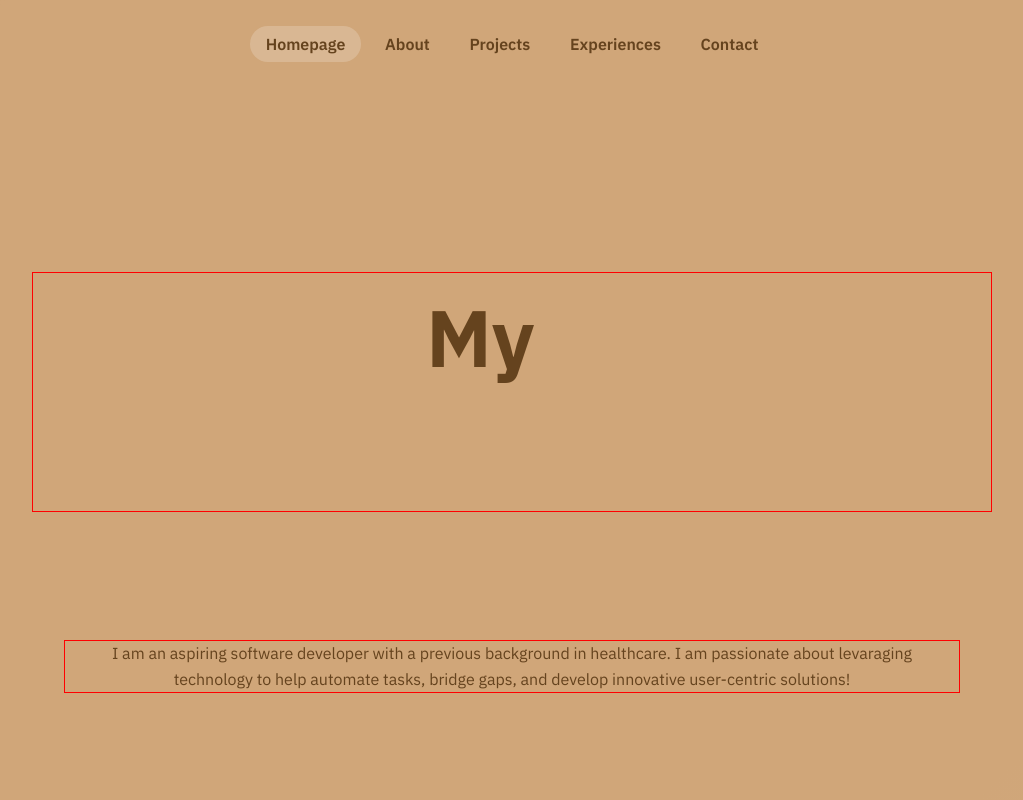
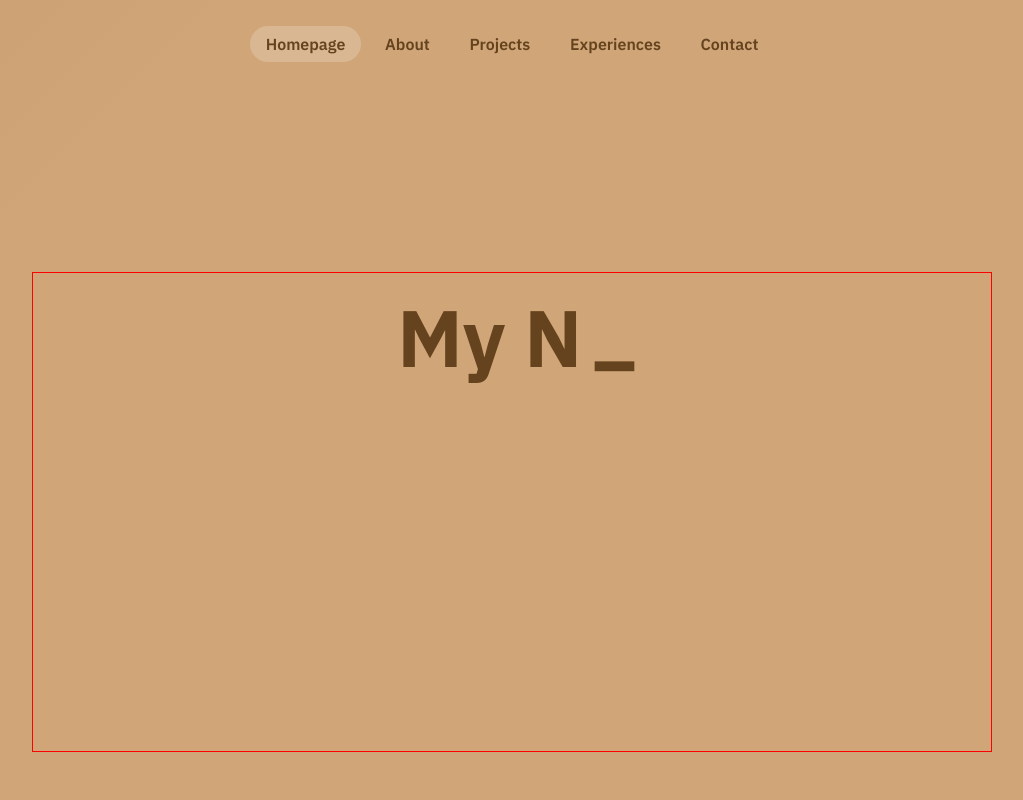
Before and after one commit to steph-xue/portfolio, a React (Vite) app: page / in a window 1280 px wide. Shown: the top 800 px of the page, without its empty margins (128-1151 px from the left). Built offline with nearby package versions, Linux system fonts and the light colour scheme.

Commit message:
fix spacing

```diff
--- a/src/style.scss
+++ b/src/style.scss
@@ -182,7 +182,7 @@ body {
 	font-size: var(--fs-xxxl);
 	font-weight: var(--fw-bold);
 	text-align: center;
-	height: 3em;
+	height: 6em;
 	width: 14em;
 	display: block;
 	color: var(--color-dark-brown1);
```
